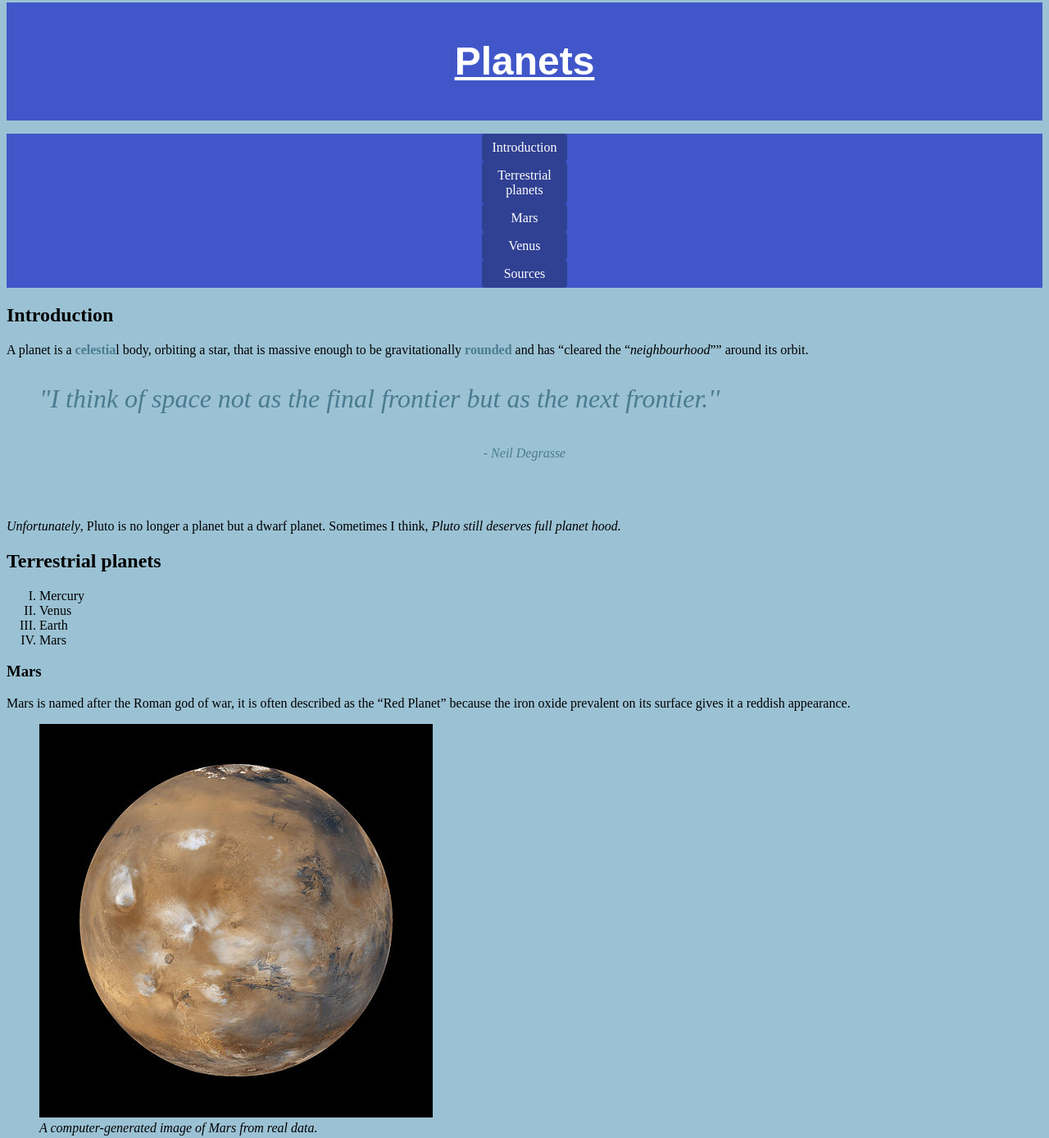
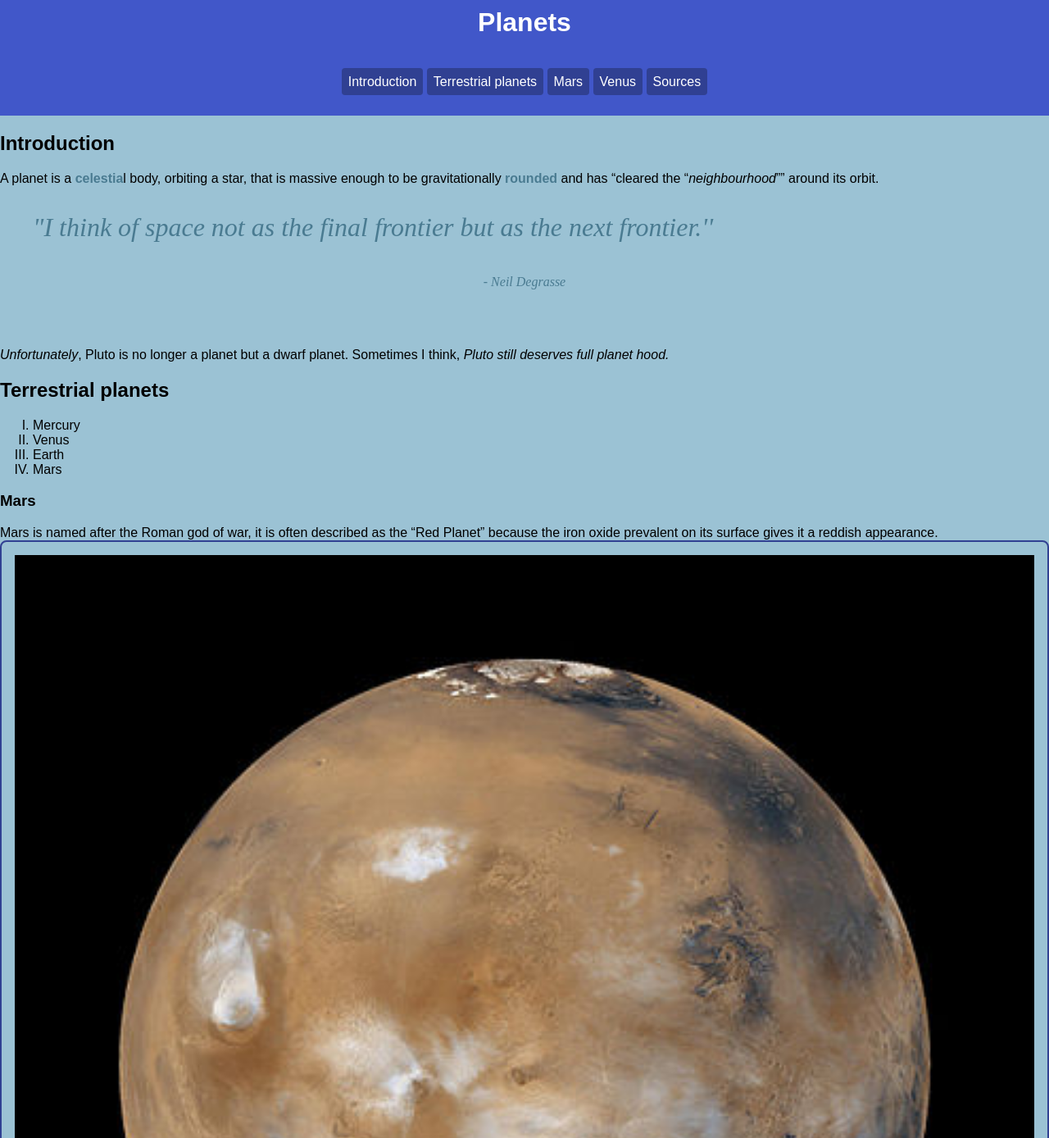
Before and after one commit to refkoer/Assignment-Four, a plain HTML site: page index.html in a window 1280 px wide. Shown: the part 5-1393 px from the top of the page at 82% size. Drawn offline with Linux system fonts and the light colour scheme.

Commit message:
change 2

```diff
--- a/css/assignment-three-css.css
+++ b/css/assignment-three-css.css
@@ -4,29 +4,42 @@ html{
 }
 
 nav a{
-	display: inline-block;
-	padding: 0.5em 0.75em;
+	padding: 0.5em 0.5em;
 	background-color: #304092;
 	color: #fff;
 	text-decoration: none;
 	border-radius: 4px;
-	width: 5em;
+	width: 8em;
 }
 
 nav {
 		background-color: #4157c9;
-	text-align: center;
+		padding-bottom: 0.5em;
+
 }
 
+header{
+			background-color: #4157c9;
+			text-align: center;
+			margin: 0;
+
+
+}
 nav li{
+	display: inline-block;
 	list-style-type: none;
+	margin: 1em 0em 0.5em 0em;
+	padding: 0;
+}
+body{
+	font-size:1rem;
+	font-family: 'Oswald', sans-serif;
 	margin: 0;
-	padding: 0;
 }
 
 h1{
 		background-color: #4157c9;
-	padding: 1em 1em 1em 1em;
+	padding: 0.5em 1em 0.5em 1em;
 	margin: 0;
 	border: #304092;
 
@@ -36,14 +49,23 @@ h1{
 	text-decoration: none;
 }
 
+figure{
+	border: 2px solid  #304092;
+	xborder-color: #304092;
+	border-radius: 0.5em;
+	padding: 1em;
+	margin: 0;
+	text-align: center;
+
 }
-body{
-	font-size:1.3rem;
-	font-family: 'Oswald', sans-serif;
+
+img{
+	width: 100%;
 }
+
 h1{
 font-family: 'Oswald', sans-serif;
-	text-decoration: underline;
+	text-decoration: underline
 	font-size: 3rem;
 	line-height: 1;
 
@@ -100,6 +122,7 @@ strong{
 	font-weight: normal;
 }
 
-figure{
-	border: 20px;
+aside{
+	background-color: #4157c9;
+
 }
```
Also changed, not shown: index.html (+1 -1 lines).
